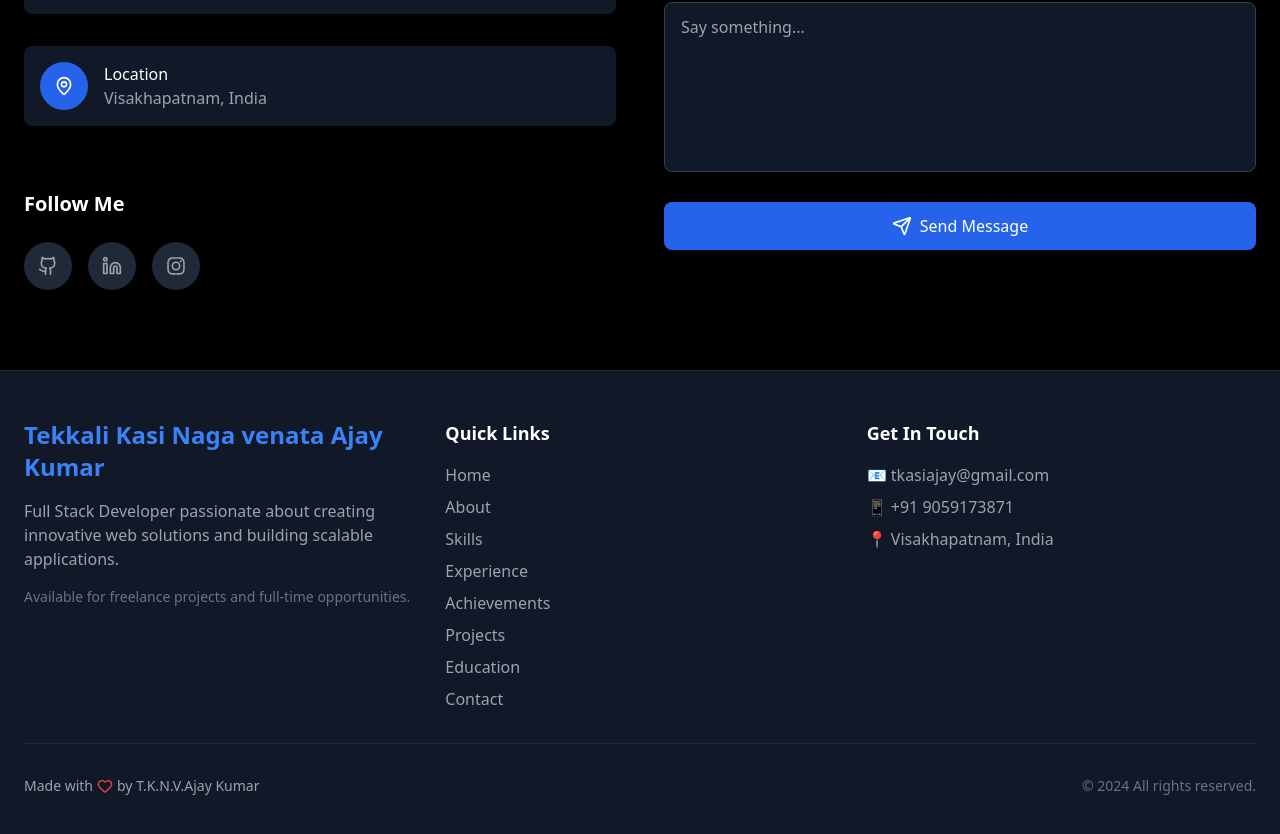
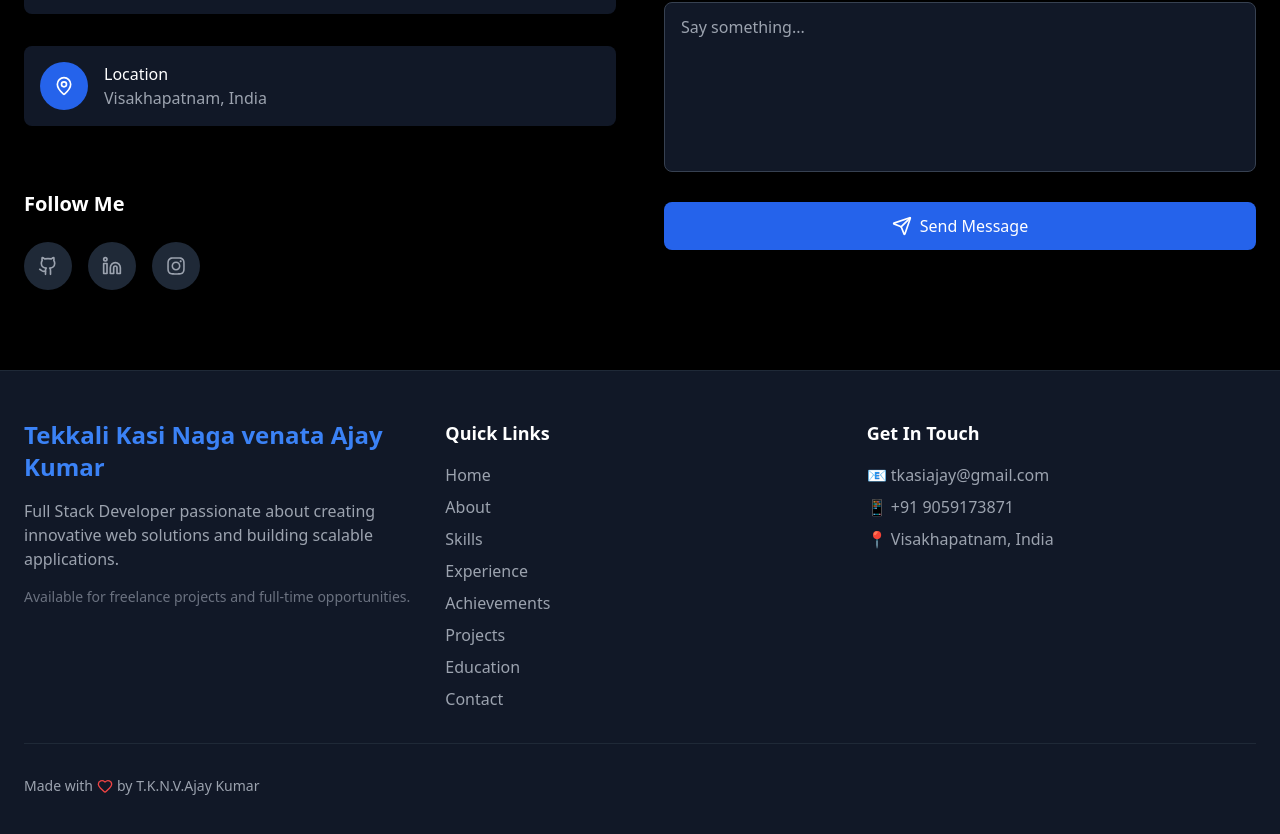
Before and after one commit to Kasiajay553/Portfolio, a React (Vite) app: page / in a window 1280 px wide. Shown: the part 6612-7446 px from the top of the page. Built offline with nearby package versions, Linux system fonts and the light colour scheme.

Commit message:
Update Footer.tsx

```diff
--- a/src/components/Footer.tsx
+++ b/src/components/Footer.tsx
@@ -84,14 +84,6 @@ const Footer: React.FC = () => {
             Made with <Heart size={16} className="text-red-500 mx-1" /> by T.K.N.V.Ajay Kumar
           </motion.p>
 
-          <motion.p
-            initial={{ opacity: 0 }}
-            whileInView={{ opacity: 1 }}
-            transition={{ duration: 0.8 }}
-            className="text-gray-500 text-sm mt-4 md:mt-0"
-          >
-            © 2024 All rights reserved.
-          </motion.p>
         </div>
       </div>
 
```
